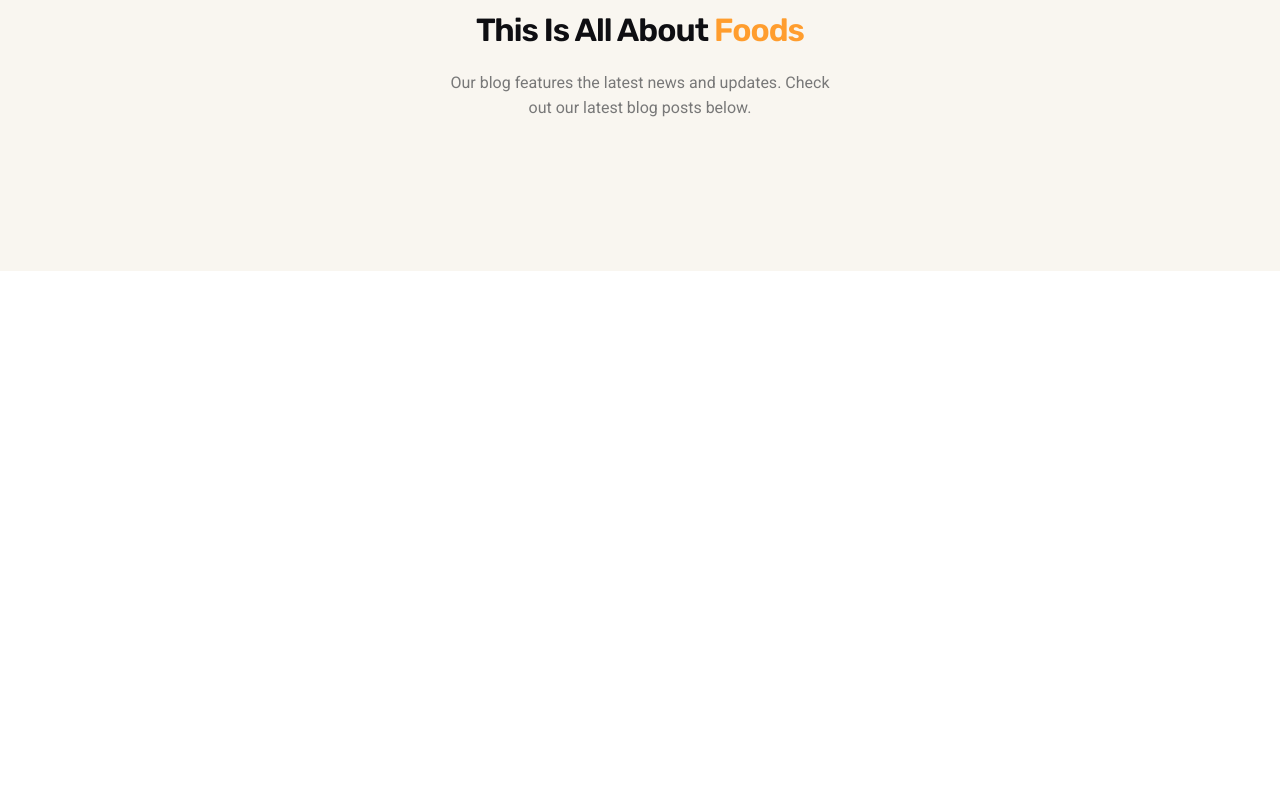
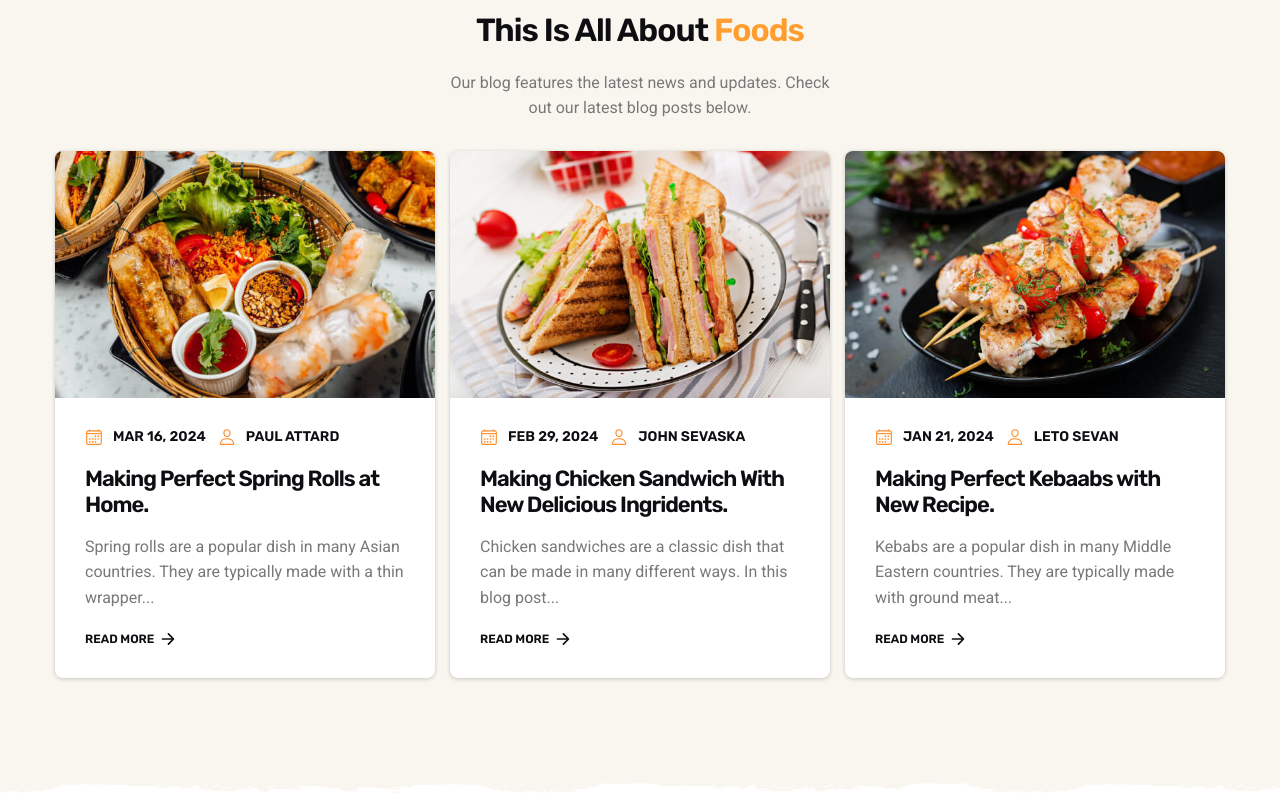
Before and after one commit to sorenblank/burgir-nextjs, a Next.js app: page / in a window 1280 px wide. Shown: the part 6610-7408 px from the top of the page. Before the commit the page ends 6881 px from the top, so only its background shows below. Built offline with nearby package versions, Linux system fonts and the light colour scheme.

Commit message:
Update blog section in Blog.jsx

```diff
--- a/app/pages/Blog.jsx
+++ b/app/pages/Blog.jsx
@@ -1,3 +1,4 @@
+import { IoArrowForward, IoCalendarOutline, IoPersonOutline } from "react-icons/io5"
 import Img from "../components/Image"
 import { blog } from "../lib/constants"
 
@@ -17,7 +18,51 @@ const Blog = () => {
         <p className="max-w-[44ch] mx-auto mb-[30px]">
           {blog.description}
         </p>
+
+        <ul className="grid gap-[15px] md:grid-cols-2 lg:grid-cols-3">
+
+          {
+            blog.posts.map((items,index) => (
+              <li key={index}>
+                <div className="bg-white text-left rounded-lg md:h-full overflow-hidden" style={{ boxShadow: "0 1px 4px hsla(0, 0%, 0%, 0.2)" }}>
+                  <Img src={items.image}
+                    className="aspect-[1/0.65] w-full h-auto object-cover"
+                    width={600}
+                    height={390}
+                    alt={items.title} />
+
+                  <div className="p-[30px]">
+                    <div className="flex flex-wrap justify-start items-center gap-x-[12px] gap-y-[20px] pointer-events-none">
+                      <div className="flex items-center gap-[10px]">
+                        <IoCalendarOutline className="text-[18px] text-n-darkOrange" size={18}/>
+                        <p className="font-rubik text-n-richblackfogra text-[14px] font-semibold leading-[1] uppercase">{items.date}</p>
                       </div>
+                      <div className="flex items-center gap-[10px]">
+                        <IoPersonOutline className="text-[18px] text-n-darkOrange" size={18} style={{ strokeWidth: 10 }}/>
+                        <p className="font-rubik text-n-richblackfogra text-[14px] font-semibold leading-[1] uppercase">{items.author}</p>
+                      </div>
+                    </div>
+                    <h3 className="h3 text-[18px] mt-[20px] mb-[15px] lg:text-[22px]">
+                      <a href="#" className="hover:underline cursor-pointer">{items.title}</a>
+                    </h3>
+                    <p className="mb-[20px]">{items.description}</p>
+
+                    <a href="#" className="flex items-center gap-[5px] text-n-richblackfogra font-rubik uppercase font-semibold text-[12px] leading-[1] hover:gap-[10px] hover:text-n-darkOrange" style={{transition:'0.25s ease'}}>
+                      <span>Read More</span>
+                      <IoArrowForward size={18}/>
+                    </a>
+                  </div>
+                </div>
+              </li>
+            ))
+          }
+        </ul>
+      </div>
+
+      <div
+        className="absolute bottom-0 left-0 w-full h-[15px] bg-repeat bg-bottom"
+        style={{backgroundImage: "url('/shape-white.png')"}}
+      />
     </section>
   )
 }
```
Lines whose indentation alone changed are shown as unchanged.
